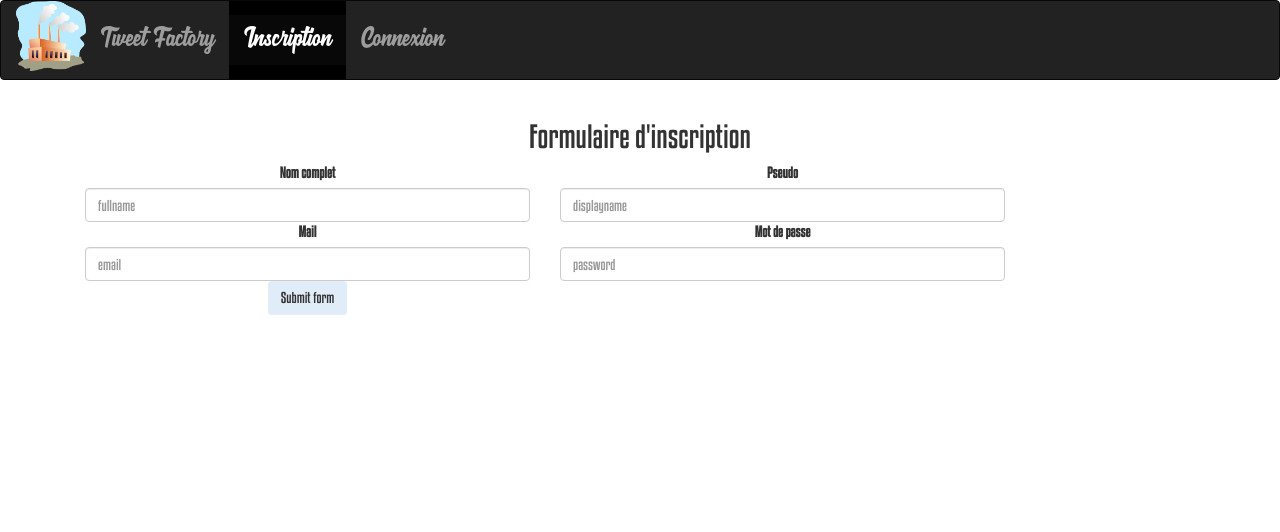
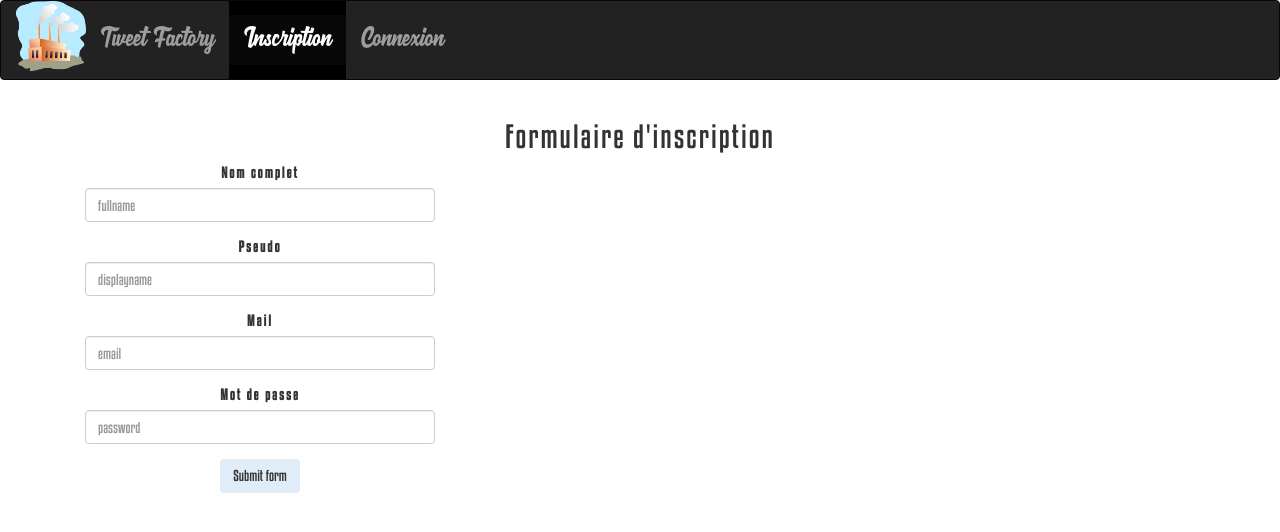
Before and after one commit to warlene/tweet_academy, a PHP site: page /rooter.php?controller=account&action=subscribe in a window 1280 px wide. Shown: the top 532 px of the page. Run offline with PHP 8.4, Linux system fonts and the light colour scheme; some libraries are stand-ins or nearby versions.

Commit message:
mise en forme form

```diff
--- a/style.css
+++ b/style.css
@@ -6,22 +6,39 @@
   font-family: 'Kenyan coffee';
   src:url('font/kenyan coffee rg.ttf');
 }
+@font-face {
+  font-family: 'fontastique';
+  src:url('font/fontastique.ttf');
+}
 .container.text-center .btn-secondary {
   background-color: #E0ECF8;
 }
+.container.text-center {
+
+}
 .cover {
-  float:none;
+
 }
-.navbar a {
+.navbar-nav a {
   margin-top: .5em;
   margin-bottom: .5em;
   font-family: 'Loguetown';
   font-size: 2em;
-  text-decoration-color: red;
+  letter-spacing: 0;
+}
+.navbar-nav li a {
+  color: red;
+}
+li.active a {
+  color: red;
+}
+.navbar a active{
+  background-color: red;
 }
 li.active {
   background-color: black;
 }
 body{
   font-family: 'Kenyan coffee';
+  letter-spacing: 2px;
 }
--- a/views/Account/Subscribe_form.php
+++ b/views/Account/Subscribe_form.php
@@ -1,24 +1,24 @@
 <div class="container text-center">
   <h2>Formulaire d'inscription</h2>
   <form method="POST">
-  <div class="cover">
-    <div class="col-md-5 offset-">
+  <div class="col-md-4 offset-5">
+    <div class="form-group">
       <label for="validationDefault01">Nom complet</label>
       <input type="text" class="form-control" id="validationDefault01" placeholder="fullname" name="fullname" required>
     </div>
-    <div class="col-md-5 offset-">
+    <div class="form-group">
       <label for="validationDefaultUsername">Pseudo</label>
         <input type="text" class="form-control" id="validationDefaultUsername" placeholder="displayname" name="displayname" required>
     </div>
-    <div class="col-md-5 offset">
+    <div class="form-group">
       <label for="validationDefault03">Mail</label>
       <input type="email" class="form-control" id="validationDefault03" placeholder="email"  name="mail" required>
     </div>
-    <div class="col-md-5 offset-">
+    <div class="form-group">
       <label for="validationDefault04">Mot de passe</label>
       <input type="password" class="form-control" id="validationDefault04" placeholder="password" name="password" required>
     </div>
-    <div class="col-md-5 offset-">
+    <div class="form-group">
       <button class="btn btn-secondary" type="submit">Submit form</button>
     </div>
   </div>
--- a/views/layout/Nav.php
+++ b/views/layout/Nav.php
@@ -32,8 +32,10 @@
     <div class="collapse navbar-collapse" id="myNavbar">
       <ul class="nav navbar-nav">
         <li class="<?php if(empty($_GET)){ ?>active<?php }?>"><a href="rooter.php">Tweet Factory</a></li>
-        <li class="<?php if(isset($_GET['action']) && $_GET['action']=='subscribe'){ ?>active<?php } ?>"><a href="rooter.php?controller=account&action=subscribe">Inscription</a></li>
-        <li class="<?php if(isset($_GET['action']) && $_GET['action']=='connexion'){ ?>active<?php } ?>"><a href="rooter.php?controller=account&action=connexion">Connexion</a></li>
+        <li class="<?php if(isset($_GET['action']) && $_GET['action']=='subscribe'){ ?>active<?php } ?>">
+        <a href="rooter.php?controller=account&action=subscribe">Inscription</a></li>
+        <li class="<?php if(isset($_GET['action']) && $_GET['action']=='connexion'){ ?>active<?php } ?>">
+        <a href="rooter.php?controller=account&action=connexion">Connexion</a></li>
       </ul>
     </div>
   </div>
```
Also changed, not shown: views/Account/Connexion.php (+4 -4 lines), font/fontastique.ttf (added).
